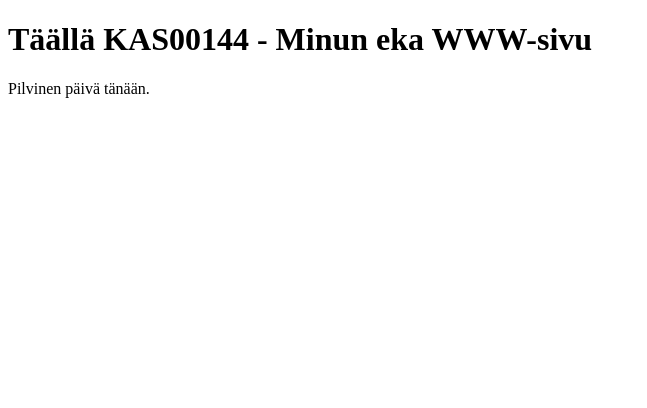
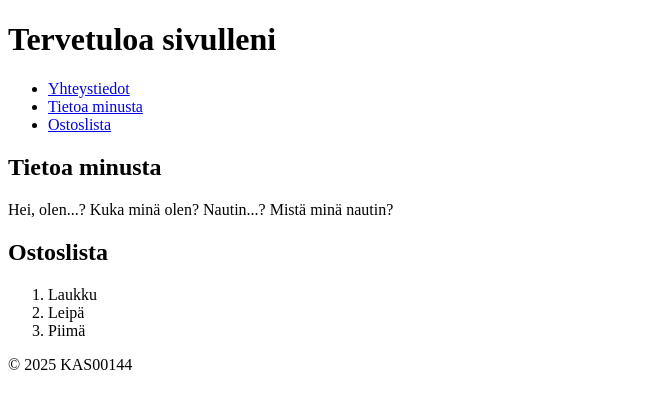
Before and after one commit to kas00144/kas00144.github.io, a plain HTML site: page index.html in a window 1280 px wide. Shown: the whole page, without its empty margins (0-647 px from the left). Drawn offline with Linux system fonts and the light colour scheme.

Commit message:
Add files via upload

```diff
--- a/index.html
+++ b/index.html
@@ -1,10 +1,41 @@
 <!DOCTYPE html>
-<html>
+<html lang="en">
 <head>
-<title>Sivun otsikko</title>
+    <meta charset="UTF-8">
+    <meta name="viewport" content="width=device-width, initial-scale=1.0">
+    <title>Minun yksinkertainen HTML-sivuni</title>
 </head>
 <body>
-<h1>Täällä KAS00144 - Minun eka WWW-sivu</h1>
-<p>Pilvinen päivä tänään.</p>
+    <header>
+        <h1>Tervetuloa sivulleni</h1>
+    </header>
+
+    <nav>
+        <ul>
+            <li><a href="#yhteystiedot">Yhteystiedot</a></li>
+            <li><a href="#tietoaminusta">Tietoa minusta</a></li>
+            <li><a href="#ostoslista">Ostoslista</a></li>
+        </ul>
+    </nav>
+
+    <main id="tietoaminusta">
+        <section>
+            <h2>Tietoa minusta</h2>
+            <p>Hei, olen...? Kuka minä olen? Nautin...? Mistä minä nautin?</p>
+        </section>
+    </main>
+
+    <section id="ostoslista">
+        <h2>Ostoslista</h2>
+        <ol>
+            <li>Laukku</li>
+            <li>Leipä</li>
+            <li>Piimä</li>
+        </ol>
+    </section>
+
+    <footer id="footer">
+        <p>&copy; 2025 KAS00144</p>
+    </footer>
 </body>
 </html>
```
